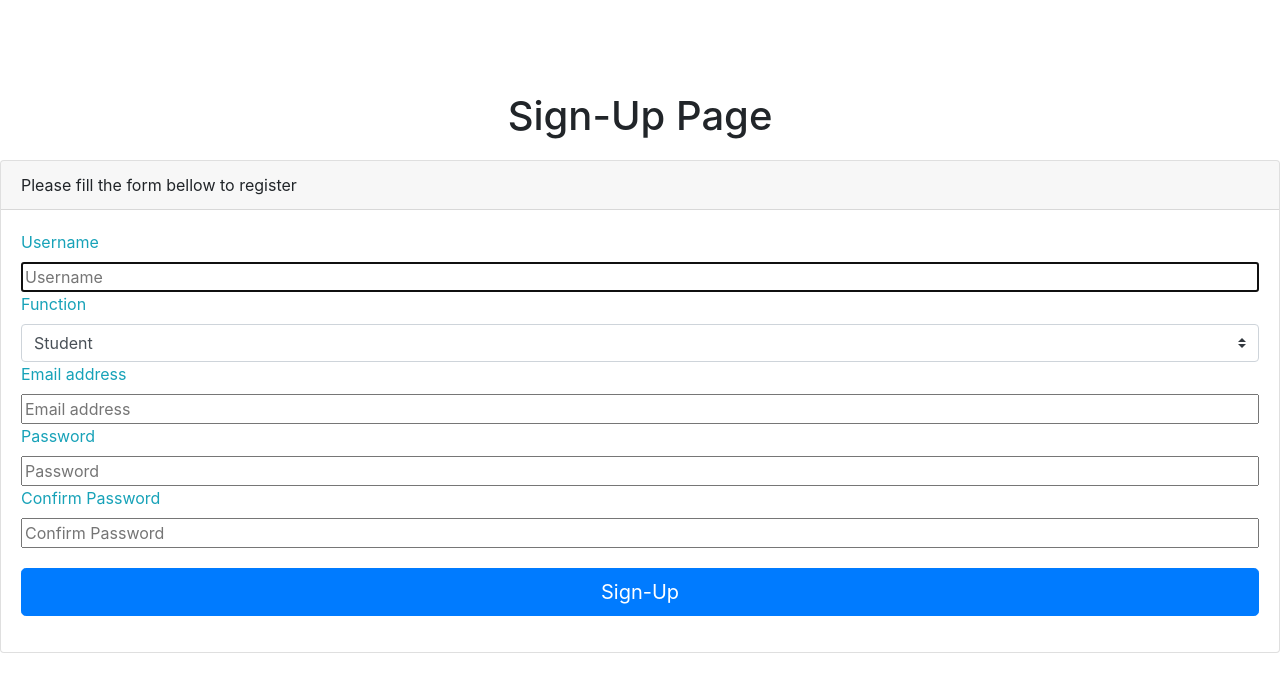
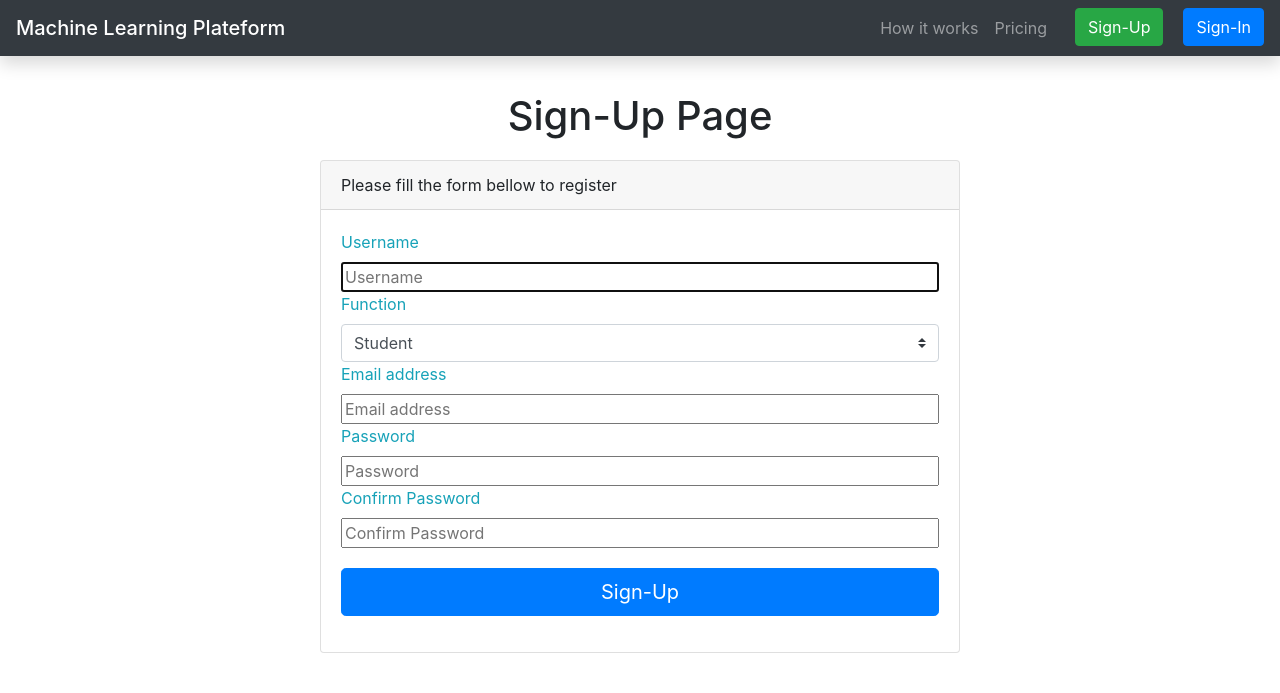
Before and after one commit to MeidiKDRI/MLD, a Python web app: template templates/register.html in a window 1280 px wide. Shown: the top 693 px of the page. Run offline with Jinja, Linux system fonts and the light colour scheme; the template is opened without the code that fills it, so the values that code supplies are empty; some libraries are stand-ins or nearby versions.

Commit message:
CSS finalization for login and register html pages

```diff
--- a/static/main.css
+++ b/static/main.css
@@ -47,7 +47,6 @@ footer {
 
 #navbar-btn{
     margin-left: 20px;
-    margin-right: 20px;
 }
 
 #btn{
--- a/templates/register.html
+++ b/templates/register.html
@@ -5,29 +5,59 @@
   <title>Sign Up Page - Machine Learning Plateform</title>
 	<link rel ="stylesheet" type="text/css" href="{{ url_for('static', filename='main.css')}}">
 	<link rel="stylesheet" href="https://stackpath.bootstrapcdn.com/bootstrap/4.4.1/css/bootstrap.min.css" integrity="sha384-Vkoo8x4CGsO3+Hhxv8T/Q5PaXtkKtu6ug5TOeNV6gBiFeWPGFN9MuhOf23Q9Ifjh" crossorigin="anonymous">
+
+	<nav class="navbar navbar-expand-md navbar-dark fixed-top bg-dark shadow">
+	<a class="navbar-brand mb-0 h1" href="#">Machine Learning Plateform</a>
+	<button class="navbar-toggler" type="button" data-toggle="collapse" data-target="#navbarCollapse" aria-controls="navbarCollapse" aria-expanded="false" aria-label="Toggle navigation">
+		<span class="navbar-toggler-icon"></span>
+	</button>
+	<div class="collapse navbar-collapse" id="navbarCollapse">
+		<ul class="navbar-nav ml-auto">
+		<li class="nav-item">
+			<a class="nav-link" href="{{url_for('home')}}">How it works</span></a>
+		</li>
+		<li class="nav-item">
+			<a class="nav-link" href= "{{url_for('pricing')}}">Pricing</a>
+		</li>
+		<li>
+			<a id='navbar-btn' href = "{{url_for('register')}}"><button type="button" class="btn btn-success" >Sign-Up</button></a>
+		</li>
+		<li>
+			<a id='navbar-btn' href = "{{url_for('login')}}"><button type="button" class="btn btn-primary" >Sign-In</button></a>
+		</li>
+		</ul>
+
+	</div>
+	</nav>
+
 </head>
+
+
 
 <body>
 
+    <!-- Flash message-->
+    {% with messages = get_flashed_messages(with_categories=true) %}
+        {% if messages %}
+            {% for category, message in messages %}
+                <div class="alert alert-{{ category }} alert-dismissible fade show" role="alert">
+                    <strong>{{ message }}</strong>
+                    <button type="button" class="close" data-dismiss="alert" aria-label="Close" onclick="this.parentElement.style.display='none';">
+                    <span aria-hidden="true">&times;</span>
+                    </button>
+                </div>
+            {% endfor %}
+        {% endif %}
+    {% endwith %}
+    <!-- Flash message-->
+
   <h1 id='page-title'>Sign-Up Page</h1>
 
-  <div class="reg-container">
-
-
-    </form>
-  </div>
-
-
-	<div class="card" class="shadow p-3 mb-5 bg-white rounded">
+	<div class="card" class="shadow p-3 mb-5 bg-white rounded" style = 'margin: auto; width: 50%'>
 		<div class="card-header" >
     		Please fill the form bellow to register
   	</div>
     <div class="card-body">
-		{% if warning %}
-			<div class="alert alert-danger">
-				<h2>{{warning}}</h2>
-			</div>
-		{% endif %}
 
       <form class="d-flex flex-column bd-highlight mb-3" action="#" method="post">
 
@@ -52,26 +82,20 @@
         <input type="password" id="inputPasswordConfirmation" name="pass_confirmation"  placeholder="Confirm Password" required>
 
         <button id='btn' class="btn btn-lg btn-primary btn-block" type="submit">Sign-Up</button>
+
+      </form>
     </div>
 
   </div>
 
+
+
+
+
+
+  </div>
+
 </body>
-
-    <!-- Flash message-->
-    {% with messages = get_flashed_messages(with_categories=true) %}
-        {% if messages %}
-            {% for category, message in messages %}
-                <div class="alert alert-{{ category }} alert-dismissible fade show" role="alert">
-                    <strong>{{ message }}</strong>
-                    <button type="button" class="close" data-dismiss="alert" aria-label="Close" onclick="this.parentElement.style.display='none';">
-                    <span aria-hidden="true">&times;</span>
-                    </button>
-                </div>
-            {% endfor %}
-        {% endif %}
-    {% endwith %}
-    <!-- Flash message-->
 
 <!-- Footer -->
 <footer class="fixed-bottom">
```
Also changed, not shown: templates/change_pass.html (+13 -9 lines), templates/index.html (+6 -4 lines), templates/login.html (+28 -3 lines), templates/pricing.html (+6 -5 lines). Lines whose indentation alone changed are shown as unchanged.
